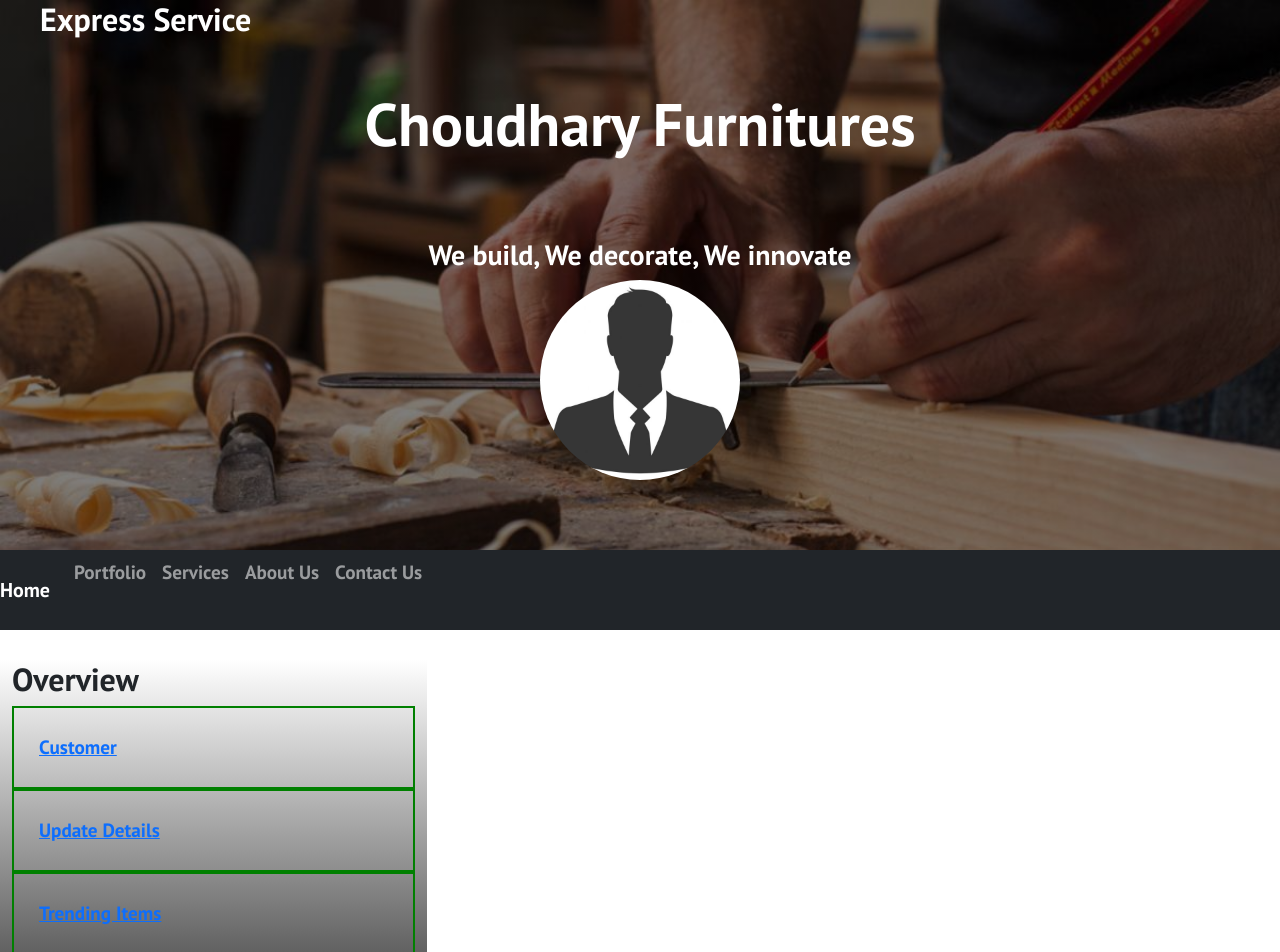
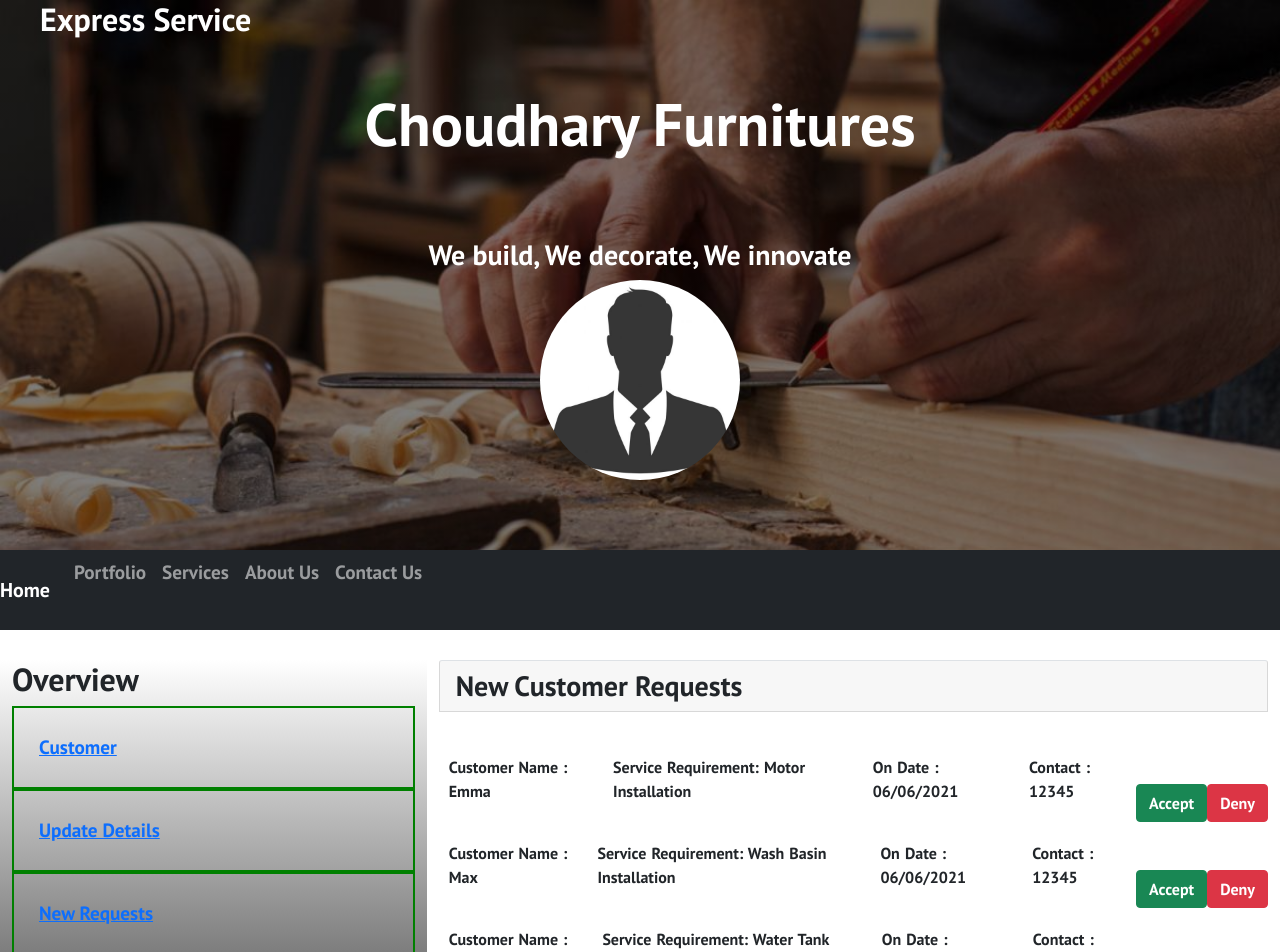
Before and after one commit to nikhilsp855/expressservice, a React (Create React App) app: page /serviceprovider/newrequests in a window 1280 px wide. Shown: the top 952 px of the page. Built offline with nearby package versions, Linux system fonts and the light colour scheme.

Commit message:
New Requests List added

```diff
--- /dev/null
+++ b/src/Components/Admin/NewSP/NewSps.jsx
@@ -0,0 +1,67 @@
+import { CenterFocusStrong } from '@material-ui/icons';
+import React, { Component } from 'react';
+
+export default class NewSps extends Component {
+    constructor(){
+        super()
+        this.state = {
+            current:[],                     //Deleted Item is stored here
+            sps :[
+                {id:'101',name:'xyz',location:'Pune',date:'06/06/2021',contact:'99156',},
+                {id:'102',name:'abc',location:'Banglore',date:'06/06/2021',contact:'99156',},
+                {id:'103',name:'pqr',location:'Mumbai',date:'06/06/2021',contact:'99156',},
+            ]
+        }
+    }
+
+
+    onAccept(item) {
+        this.setState(prevState => ({
+            current:  prevState.sps.filter(p => p === item),       //Deleted Item is set here
+            sps: prevState.sps.filter(p => p !== item)         //item is deleted => new list
+        }),
+        () => console.log("Deleted Item",this.state.current));
+
+    }
+
+     onDeny(item) {
+        this.setState(prevState => ({
+            current:  prevState.sps.filter(p => p === item),       //Deleted Item is set here
+          sps: prevState.customers.filter(p => p !== item)         //item is deleted
+        }),
+        () => console.log("Deleted Item",this.state.current));
+
+      }
+
+    render() {
+        return (
+            <div>
+            <h3 className='card card-header' style={{textAlign:"center"}}>Recently Processed Service Provider</h3>
+            {this.state.current.map(current=>(
+                <div className='d-flex accept-deny-list rounded btn-info'>
+                    <p class='accept-deny-list-item'> <b>Customer Name </b> : {current.name}   </p>
+                    <p class='accept-deny-list-item'> <b>Service Requirement:</b>  {current.service}  </p>
+                    <p class='accept-deny-list-item'> <b>Contact :</b>  {current.contact}   </p>
+                </div>
+            ))}
+
+            <h3 className='card card-header border-top'>New Service Providers Regestered</h3>
+            <div className='mt-4'>
+                {this.state.sps.map(sp=>(
+                    <div className='d-flex accept-deny-list rounded'>
+                        <p class='accept-deny-list-item'> <b>Customer Name </b> : {sp.name}   </p>
+                        <p class='accept-deny-list-item'> <b>Service Requirement:</b>  {sp.location}  </p>
+                        <p class='accept-deny-list-item'> <b>On Date :</b>  {sp.date}   </p>
+                        <p class='accept-deny-list-item'> <b>Contact :</b>  {sp.contact}   </p>
+                        <button className='btn btn-success mt-5 '
+                        onClick={() => this.onAccept(sp)}  >Accept </button>
+                        <button className='btn btn-danger mt-5'
+                         onClick={() => this.onDeny(sp)}  >Deny </button>
+                    </div>
+                ))}
+
+            </div>
+        </div>
+        )
+    }
+}
--- a/src/Components/Admin/ServiceFilter/ServiceFilter.jsx
+++ b/src/Components/Admin/ServiceFilter/ServiceFilter.jsx
@@ -31,8 +31,9 @@
 
   return (
     <div>
-      <div>
-        Search:<input type='text' value={q} onChange={(evt) => setQ(evt.target.value)} />
+      <div className='card card-header'>
+        Search:<input className='card card-header' type='text' value={q}
+         onChange={(evt) => setQ(evt.target.value)} style={{width:'20rem',height:'2rem'}}/>
       </div>
       <div>
         <Datatable data={search(data)} />
--- a/src/Components/Admin/Sidebar/sidebar.css
+++ b/src/Components/Admin/Sidebar/sidebar.css
@@ -32,7 +32,7 @@
 
   .menu-bars:hover{
     background-color: #111;
-    border: 2px solid grey;
+    /* border: 2px solid grey; */
     color: white;
   }
 
@@ -121,3 +121,8 @@
   text-align: left;
   padding-left: 40px;
 }
+
+.spImage:hover{
+  box-shadow: 0 4px 8px 0 rgba(0,0,0,0.8);
+  transition: 0.3s;
+}
--- /dev/null
+++ b/src/Components/ServiceProviderPage/NewRequests.jsx
@@ -0,0 +1,63 @@
+import React, { Component } from 'react'
+export default class NewRequests extends Component {
+
+    constructor(){
+        super()
+        this.state = {
+            current:[],                     //Deleted Item is stored here
+            customers:[
+                {id:'100',name:'Emma',service:'Motor Installation',date:'06/06/2021',contact:'12345',},
+                {id:'100',name:'Max',service:'Wash Basin Installation',date:'06/06/2021',contact:'12345',},
+                {id:'100',name:'Peter',service:'Water Tank Installation',date:'06/06/2021',contact:'12345',},
+            ]
+        }
+    }
+
+    onAccept(item) {
+        this.setState(prevState => ({
+            current:  prevState.customers.filter(p => p === item),       //Deleted Item is set here
+          customers: prevState.customers.filter(p => p !== item)         //item is deleted => new list
+        }),
+        () => console.log("Deleted Item",this.state.current));
+
+    }
+
+     onDeny(item) {
+        this.setState(prevState => ({
+            current:  prevState.customers.filter(p => p === item),       //Deleted Item is set here
+          customers: prevState.customers.filter(p => p !== item)         //item is deleted
+        }),
+        () => console.log("Deleted Item",this.state.current));
+
+      }
+
+    render() {
+        return (
+            <div>
+            <h3 className='card card-header border-top'>New Customer Requests</h3>
+            <div className='mt-4'>
+                {this.state.customers.map(customer=>(
+                    <div className='d-flex accept-deny-list rounded'>
+                        <p class='accept-deny-list-item'> <b>Customer Name </b> : {customer.name}   </p>
+                        <p class='accept-deny-list-item'> <b>Service Requirement:</b>  {customer.service}  </p>
+                        <p class='accept-deny-list-item'> <b>On Date :</b>  {customer.date}   </p>
+                        <p class='accept-deny-list-item'> <b>Contact :</b>  {customer.contact}   </p>
+                        <button className='btn btn-success mt-5 '
+                        onClick={() => this.onAccept(customer)}  >Accept </button>
+                        <button className='btn btn-danger mt-5'
+                         onClick={() => this.onDeny(customer)}  >Deny </button>
+                    </div>
+                ))}
+                <h3 className='card card-header border-top' >Recently Processed Customer</h3>
+                {this.state.current.map(current=>(
+                    <div className='d-flex accept-deny-list rounded btn-info'>
+                        <p class='accept-deny-list-item'> <b>Customer Name </b> : {current.name}   </p>
+                        <p class='accept-deny-list-item'> <b>Service Requirement:</b>  {current.service}  </p>
+                        <p class='accept-deny-list-item'> <b>Contact :</b>  {current.contact}   </p>
+                    </div>
+                ))}
+            </div>
+        </div>
+        )
+    }
+}
--- a/src/Components/ServiceProviderPage/UpdateDetailsComp/updatedetails.css
+++ b/src/Components/ServiceProviderPage/UpdateDetailsComp/updatedetails.css
@@ -3,3 +3,15 @@
     margin-left: 300px;
     width: 204px;
 }
+
+
+.accept-deny-list-item{
+    margin: auto;
+    padding: 10px;
+    word-spacing: 1px;
+}
+
+.accept-deny-list:hover{
+    background: black;
+    color: white;
+}
--- a/src/Components/ServiceProviderPage/serviceBody.jsx
+++ b/src/Components/ServiceProviderPage/serviceBody.jsx
@@ -4,6 +4,7 @@
 import  UpdateDetails  from './updateDetails';
 import { TrendingItems } from './trendingItems';
 import { Stats } from './stats';
+import NewRequests from './NewRequests';
 
 
 export class ServiceBody extends React.Component {
@@ -31,6 +32,7 @@
                             <h2><strong>Overview</strong></h2>
                             <div className='overEle'><Link to='/serviceprovider' id='active'>Customer</Link></div>
                             <div className='overEle'><Link to='/serviceprovider/updateDetails'>Update Details</Link></div>
+                            <div className='overEle'><Link to='/serviceprovider/newrequests'>New Requests</Link></div>
                             <div className='overEle'><Link to='/serviceprovider/trendingItems'>Trending Items</Link></div>
                             <div className='overEle'><Link to='/serviceprovider/stats'>Stats</Link></div>
                         </div>
@@ -46,6 +48,7 @@
                                     <UpdateDetails accessToken={this.state.accessToken}/>
                                 </Route>
                                 <Route path='/serviceprovider/trendingItems' component={TrendingItems}></Route>
+                                <Route path='/serviceprovider/newrequests' component={NewRequests}></Route>
                                 <Route path='/serviceprovider/stats' component={Stats}></Route>
 
                             </Switch>
--- a/src/pages/AdminPages/AdminHome.jsx
+++ b/src/pages/AdminPages/AdminHome.jsx
@@ -7,7 +7,7 @@
     render() {
         return (
             <div>
-                <h1 className='title'>ADMIN</h1>
+                <h1 className='card card-header '>ADMIN</h1>
                 <b>Search for a Customer</b>
                 <ServiceFilter/>
                 <Footer/>
--- a/src/pages/AdminPages/Stats.jsx
+++ b/src/pages/AdminPages/Stats.jsx
@@ -10,12 +10,12 @@
     render() {
         return (
             <div id='stats-style'>
-                <h1 className="title">Stats</h1>
-                <h2 className="chart-title">Bar Chart</h2>
+                <h1 className="card c card-header color dark">Stats</h1>
+                <h2 className="card card-header">Bar Chart</h2>
                 <Barchart/>
-                <h2 className="chart-title">Line Chart</h2>
+                <h2 className="card  card-header">Line Chart</h2>
                 <Linechart/>
-                <h2 className="chart-title">Pie Chart</h2>
+                <h2 className="card card-header">Pie Chart</h2>
                 <Piechart/>
                 <Footer/>
             </div>
--- a/src/pages/AdminPages/admin-pages.css
+++ b/src/pages/AdminPages/admin-pages.css
@@ -38,15 +38,10 @@
 }
 
 .accept-deny{
-    height: 300px;
+    height: auto;
     box-shadow: 0 4px 8px 0 rgba(0,0,0,0.3);
-  transition: 0.3s;
-  width: 90%;
-  border-radius: 5px;
-  margin-left: 2%;
+    width: auto;
+    border-radius: 5px;
+    box-shadow: 0 4px 8px 0 rgba(0,0,0,0.8);
+    margin: auto;
 }
-
-.accept-deny:hover{
-    /* background-color: lightgreen; */
-    box-shadow: 0 4px 8px 0 rgba(0,0,0,0.8);
-}
```
Also changed, not shown: src/pages/AdminPages/AdminServiceProviders.jsx (+6 -5 lines).
